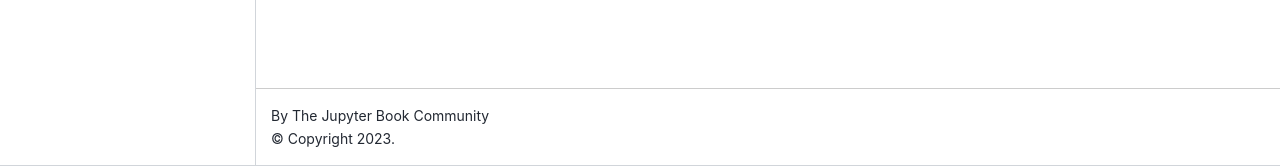
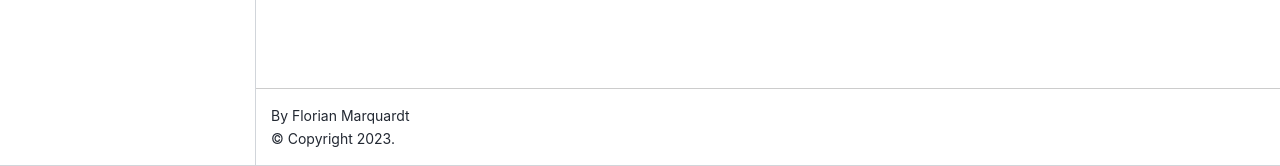
Before and after one commit to FlorianMarquardt/MachineLearningThreeEasyLessons, a Jupyter Book: the page built from README.md, in a window 1280 px wide. Shown: the part 734-900 px from the top of the page. Built offline with Jupyter Book 1.0.4 settings and Sphinx 7.4.7 and the Sphinx Book theme 1.1.4, drawn with Linux system fonts in a browser that asks for light colours.

Commit message:
Update _config.yml

```diff
--- a/_config.yml
+++ b/_config.yml
@@ -1,8 +1,8 @@
 # Book settings
 # Learn more at https://jupyterbook.org/customize/config.html
 
-title: My sample book
-author: The Jupyter Book Community
+title: Machine Learning in Three Easy Lessons, for Physicists
+author: Florian Marquardt
 logo: logo.png
 
 # Force re-execution of notebooks on each build.
@@ -13,7 +13,7 @@
 # Define the name of the latex output file for PDF builds
 latex:
   latex_documents:
-    targetname: book.tex
+    targetname: ML_ThreeEasyLessons.tex
 
 # Add a bibtex file so that we can create citations
 bibtex_bibfiles:
@@ -21,8 +21,7 @@
 
 # Information about where the book exists on the web
 repository:
-  url: https://github.com/executablebooks/jupyter-book  # Online location of your book
-  path_to_book: docs  # Optional path to your book, relative to the repository root
+  url: https://github.com/FlorianMarquardt/MachineLearningThreeEasyLessons  # Online location of your book
   branch: master  # Which branch of the repository should be used when creating links (optional)
 
 # Add GitHub buttons to your book
```
